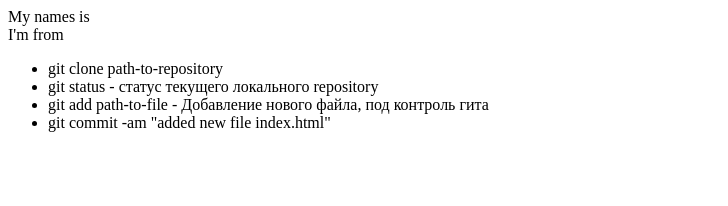
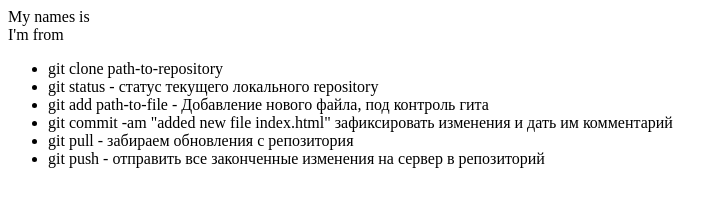
Before and after one commit to Amelit-Q/git-lesson, a plain HTML site: page index.html in a window 1280 px wide. Shown: the whole page, without its empty margins (0-728 px from the left). Drawn offline with Linux system fonts and the light colour scheme.

Commit message:
updated couple strings in the index.html

```diff
--- a/index.html
+++ b/index.html
@@ -10,6 +10,8 @@
         <li>git clone path-to-repository</li>
         <li>git status - статус текущего локального repository</li>
         <li>git add path-to-file - Добавление нового файла, под контроль гита</li>
-        <li>git commit -am "added new file index.html"</li>
+        <li>git commit -am "added new file index.html" зафиксировать изменения и дать им комментарий</li>
+        <li>git pull - забираем обновления с репозитория</li>
+        <li>git push - отправить все законченные изменения на сервер в репозиторий</li>
     </ul>
 </div>
```
